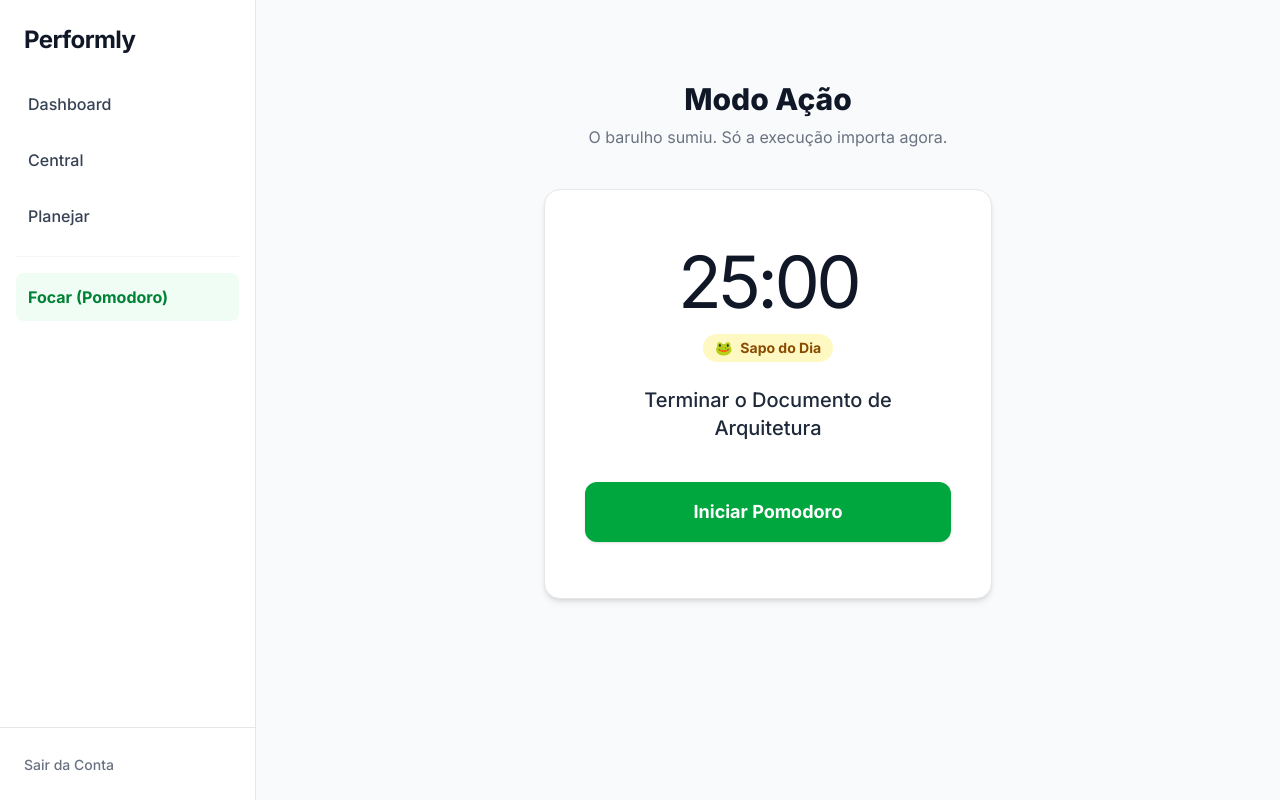
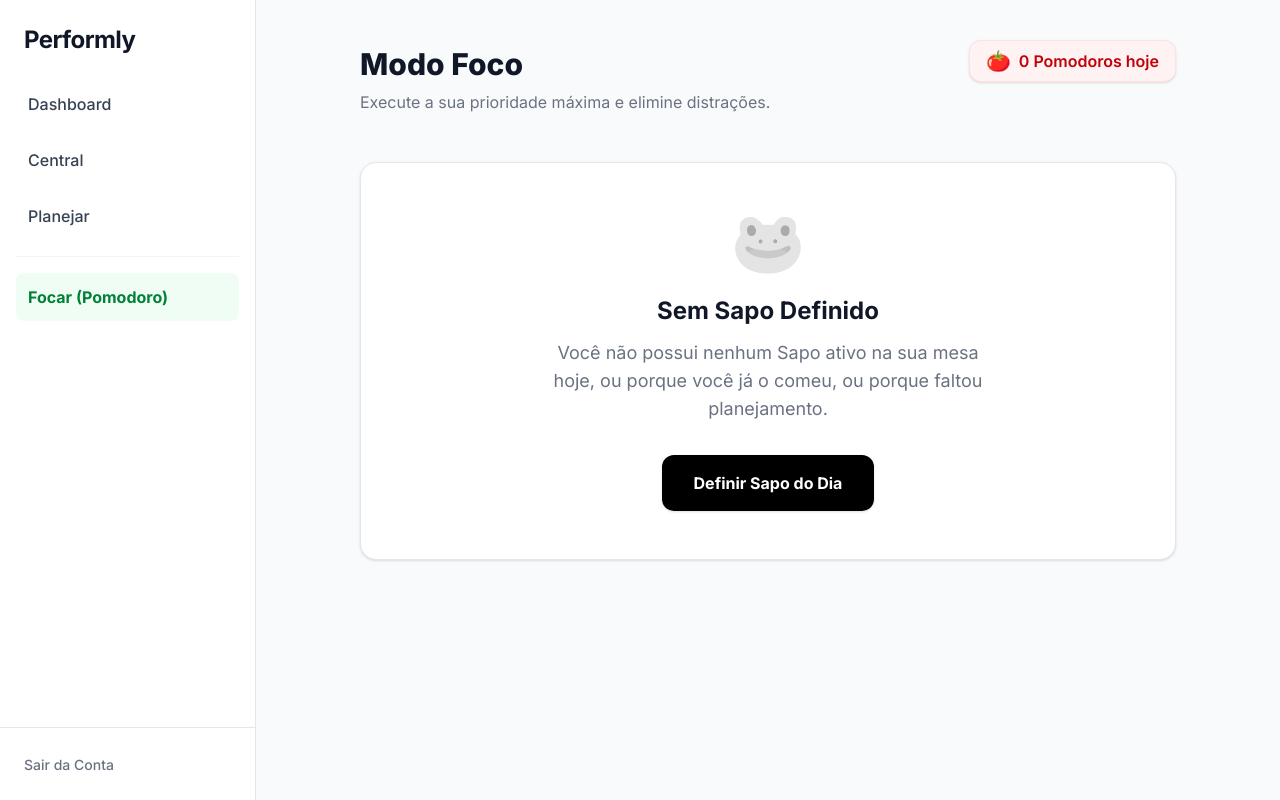
Before and after one commit to Docaari/performly, a Next.js app: page /focus in a window 1280 px wide. Built offline with nearby package versions, Linux system fonts and the light colour scheme; no server answers.

Commit message:
feat(focus): execute pomodoros connected with Supabase

```diff
--- a/app/focus/page.tsx
+++ b/app/focus/page.tsx
@@ -1,22 +1,36 @@
-export default function FocusPage() {
+import Link from 'next/link';
+import { fetchFrogOfTheDay, fetchTodayPomodorosCount } from '@/modules/pomodoros/queries';
+import { PomodoroTimer } from '@/components/PomodoroTimer';
+
+export const dynamic = 'force-dynamic';
+
+export default async function FocusPage() {
+    const frog = await fetchFrogOfTheDay();
+    const count = await fetchTodayPomodorosCount();
+
     return (
-        <div className="p-6 md:p-10 flex flex-col items-center justify-center min-h-[85vh]">
-            <div className="text-center w-full max-w-md">
-                <h1 className="text-3xl font-extrabold text-gray-900 mb-2">Modo Ação</h1>
-                <p className="text-gray-500 mb-10">O barulho sumiu. Só a execução importa agora.</p>
-
-                <div className="bg-white rounded-2xl border border-gray-200 p-10 py-14 text-center shadow-md">
-                    <div className="text-7xl font-mono text-gray-900 mb-4 tracking-tighter">25:00</div>
-                    <div className="inline-flex items-center space-x-2 bg-yellow-100 text-yellow-800 px-3 py-1 rounded-full text-sm font-bold mb-6">
-                        <span>🐸</span>
-                        <span>Sapo do Dia</span>
-                    </div>
-                    <h2 className="text-xl font-medium text-gray-800 mb-10 px-4">Terminar o Documento de Arquitetura</h2>
-                    <button className="bg-green-600 text-white w-full py-4 rounded-xl font-bold text-lg hover:bg-green-700 transition shadow-sm">
-                        Iniciar Pomodoro
-                    </button>
+        <div className="p-6 md:p-10 max-w-4xl mx-auto">
+            <div className="flex flex-col sm:flex-row sm:items-end justify-between gap-4 mb-2">
+                <h1 className="text-3xl font-extrabold text-gray-900">Modo Foco</h1>
+                <div className="flex items-center gap-2 bg-red-50 text-red-700 px-4 py-2 rounded-xl border border-red-100 font-semibold shadow-sm">
+                    <span className="text-xl leading-none">🍅</span> {count} {count === 1 ? 'Pomodoro' : 'Pomodoros'} hoje
                 </div>
             </div>
+
+            <p className="text-gray-500 mb-8 sm:mb-12">Execute a sua prioridade máxima e elimine distrações.</p>
+
+            {!frog ? (
+                <div className="bg-white rounded-2xl border border-gray-200 p-12 text-center shadow-sm">
+                    <div className="text-6xl mb-6 grayscale opacity-40">🐸</div>
+                    <h2 className="text-2xl font-bold mb-3 text-gray-900">Sem Sapo Definido</h2>
+                    <p className="text-gray-500 mb-8 max-w-md mx-auto text-lg">Você não possui nenhum Sapo ativo na sua mesa hoje, ou porque você já o comeu, ou porque faltou planejamento.</p>
+                    <Link href="/plan" className="inline-block bg-black text-white px-8 py-4 rounded-xl font-bold hover:bg-gray-800 transition shadow-sm hover:shadow-md hover:-translate-y-0.5 transform duration-200">
+                        Definir Sapo do Dia
+                    </Link>
+                </div>
+            ) : (
+                <PomodoroTimer taskId={frog.id} taskTitle={frog.title} />
+            )}
         </div>
     );
 }
--- a/components/PomodoroTimer.tsx
+++ b/components/PomodoroTimer.tsx
@@ -15,21 +15,6 @@ export function PomodoroTimer({ taskId, taskTitle }: Props) {
     const [isActive, setIsActive] = useState(false)
     const [isSaving, setIsSaving] = useState(false)
     const [successMsg, setSuccessMsg] = useState<string | null>(null)
-
-    useEffect(() => {
-        let interval: NodeJS.Timeout
-
-        if (isActive && timeLeft > 0) {
-            interval = setInterval(() => {
-                setTimeLeft(t => t - 1)
-            }, 1000)
-        } else if (isActive && timeLeft === 0) {
-            setIsActive(false)
-            handleComplete()
-        }
-
-        return () => clearInterval(interval)
-    }, [isActive, timeLeft])
 
     const handleComplete = async () => {
         setIsSaving(true)
@@ -50,6 +35,22 @@ export function PomodoroTimer({ taskId, taskTitle }: Props) {
             alert("Erro ao salvar o pomodoro. Verifique sua conexão.")
         }
     }
+
+    // eslint-disable-next-line react-hooks/exhaustive-deps
+    useEffect(() => {
+        let interval: NodeJS.Timeout
+
+        if (isActive && timeLeft > 0) {
+            interval = setInterval(() => {
+                setTimeLeft(t => t - 1)
+            }, 1000)
+        } else if (isActive && timeLeft === 0) {
+            setIsActive(false)
+            handleComplete()
+        }
+
+        return () => clearInterval(interval)
+    }, [isActive, timeLeft])
 
     const toggleTimer = () => {
         if (timeLeft === 0) setTimeLeft(DEFAULT_TIME)
@@ -108,8 +109,8 @@ export function PomodoroTimer({ taskId, taskTitle }: Props) {
                             onClick={toggleTimer}
                             disabled={isSaving}
                             className={`w-full flex-1 py-4 px-6 rounded-2xl font-bold text-lg sm:text-xl transition-all shadow-sm ${isActive
-                                    ? 'bg-red-50 text-red-600 border-2 border-red-200 hover:bg-red-100 active:scale-[0.98]'
-                                    : 'bg-black text-white border-2 border-black hover:bg-gray-800 active:scale-[0.98]'
+                                ? 'bg-red-50 text-red-600 border-2 border-red-200 hover:bg-red-100 active:scale-[0.98]'
+                                : 'bg-black text-white border-2 border-black hover:bg-gray-800 active:scale-[0.98]'
                                 }`}
                         >
                             {isActive ? 'Pausar' : 'Iniciar Foco'}
```
